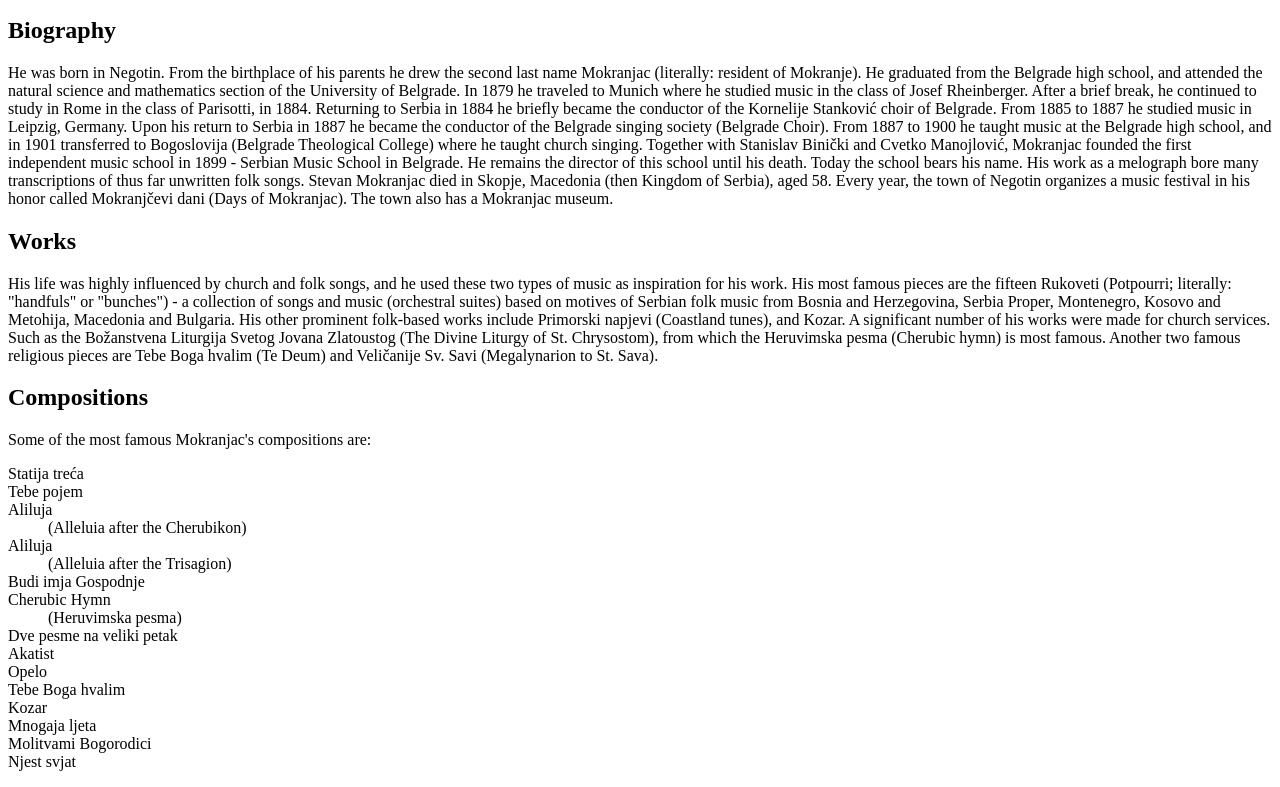
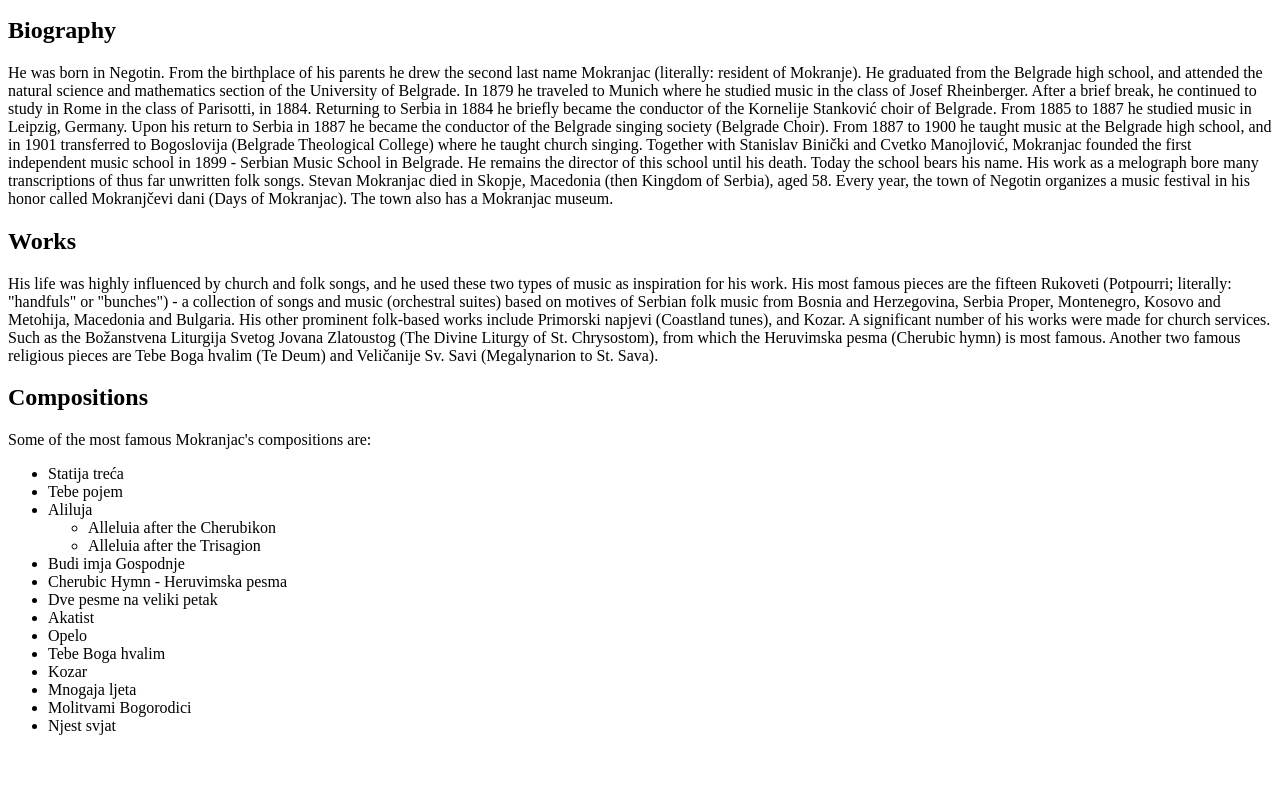
Before and after one commit to Saki94/SSM, a plain HTML site: page index.html in a window 1280 px wide. Shown: the part 119-906 px from the top of the page. After the commit the page ends 870 px from the top, so only its background shows below. Drawn offline with Linux system fonts and the light colour scheme.

Commit message:
List change

```diff
--- a/index.html
+++ b/index.html
@@ -34,25 +34,25 @@
         <h2>Compositions</h2>
         <p>Some of the most famous Mokranjac's compositions are:</p>
 
-            <dl>
-                <dt lang="sr">Statija treća</dt>
-                <dt>Tebe pojem</dt>
-                <dt>Aliluja</dt>
-                <dd>(Alleluia after the Cherubikon)</dd>
-                <dt>Aliluja</dt>
-                <dd>(Alleluia after the Trisagion)</dd>
-                <dt>Budi imja Gospodnje</dt>
-                <dt>Cherubic Hymn</dt>
-                <dd>(Heruvimska pesma)</dd>
-                <dt>Dve pesme na veliki petak</dt>
-                <dt>Akatist</dt>
-                <dt>Opelo</dt>
-                <dt>Tebe Boga hvalim</dt>
-                <dt>Kozar</dt>
-                <dt>Mnogaja ljeta</dt>
-                <dt>Molitvami Bogorodici</dt>
-                <dt>Njest svjat</dt>
-            </dl>
+            <ul>
+                <li lang="sr">Statija treća</li>
+                <li>Tebe pojem</li>
+                <li>Aliluja</li>
+                            <ul>
+                                <li>Alleluia after the Cherubikon</li>
+                                <li>Alleluia after the Trisagion</li>
+                            </ul>
+                <li>Budi imja Gospodnje</li>
+                <li>Cherubic Hymn - Heruvimska pesma</li>
+                <li>Dve pesme na veliki petak</li>
+                <li>Akatist</li>
+                <li>Opelo</li>
+                <li>Tebe Boga hvalim</li>
+                <li>Kozar</li>
+                <li>Mnogaja ljeta</li>
+                <li>Molitvami Bogorodici</li>
+                <li>Njest svjat</li>
+            </ul>
 
     </body>
 </html>
```
